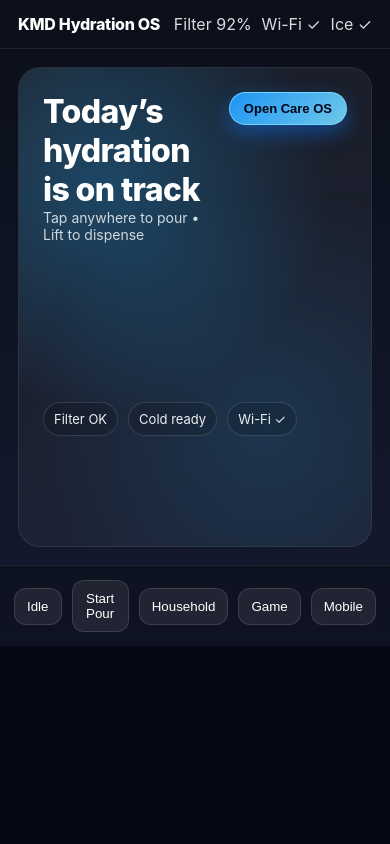
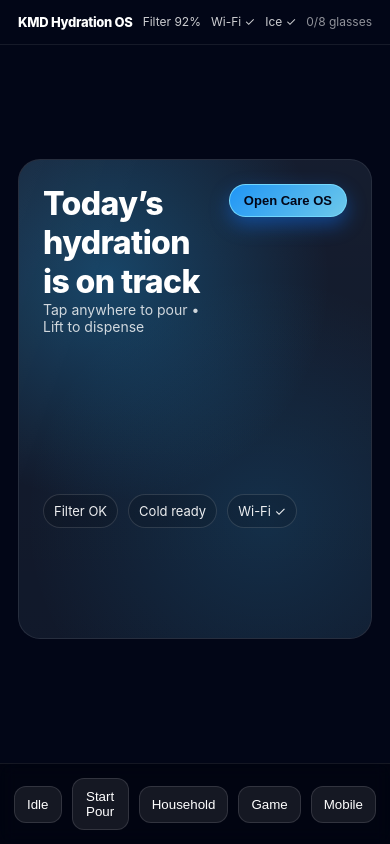
Before and after one commit to kenju621/kmd-hydration-os, a React (Vite) app: page / in a window 390 px wide. Built offline with nearby package versions, Linux system fonts and the light colour scheme.

Commit message:
Route Care & Mobile via /dispenser?view=… and wire nav buttons

```diff
--- a/src/app/AppRouter.tsx
+++ b/src/app/AppRouter.tsx
@@ -1,40 +1,36 @@
 // src/app/AppRouter.tsx
-import type React from "react";
+import React from "react";
 import { DispenserScreen } from "./routes/dispenser/DispenserScreen";
+import CareShell from "./routes/care/CareShell";
 import { MobileCompanion } from "./routes/mobile/MobileCompanion";
-import { CareShell } from "./routes/care/CareShell";
-import { ToastHost } from "../ui/toast/ToastHost";
 
 export function AppRouter() {
-  // Simple manual routing based on pathname
-  const pathname =
-    typeof window !== "undefined" ? window.location.pathname : "/dispenser";
-
-  let screen: React.ReactNode;
-
-  if (pathname.startsWith("/mobile")) {
-    screen = <MobileCompanion />;
-  } else if (pathname.startsWith("/care")) {
-    screen = <CareShell />;
-  } else {
-    // default to dispenser screen (also for "/dispenser")
-    screen = <DispenserScreen />;
+  // SSR / build-time safety
+  if (typeof window === "undefined") {
+    return <DispenserScreen />;
   }
 
-  return (
-    <div style={styles.appShell}>
-      {screen}
-      <ToastHost />
-    </div>
-  );
+  const { pathname, search } = window.location;
+  const params = new URLSearchParams(search);
+  const view = params.get("view");
+
+  // ✅ Canonical entry: /dispenser (and we also tolerate "/")
+  if (pathname.startsWith("/dispenser") || pathname === "/") {
+    if (view === "care") return <CareShell />;
+    if (view === "mobile") return <MobileCompanion />;
+    return <DispenserScreen />;
+  }
+
+  // ✅ Nice-to-have: local dev direct paths still work
+  if (pathname.startsWith("/care")) {
+    return <CareShell />;
+  }
+  if (pathname.startsWith("/mobile")) {
+    return <MobileCompanion />;
+  }
+
+  // Fallback: always show main dispenser
+  return <DispenserScreen />;
 }
 
-const styles: Record<string, React.CSSProperties> = {
-  appShell: {
-    minHeight: "100vh",
-    fontFamily:
-      '-apple-system, BlinkMacSystemFont, "SF Pro Text", system-ui, sans-serif',
-    backgroundColor: "#050712",
-    color: "#ffffff",
-  },
-};
+export default AppRouter;
--- a/src/app/routes/dispenser/DispenserScreen.tsx
+++ b/src/app/routes/dispenser/DispenserScreen.tsx
@@ -1,15 +1,22 @@
-import { useEffect } from "react";
+// src/app/routes/dispenser/DispenserScreen.tsx
+import React, { useEffect } from "react";
 import { AnimatePresence, motion } from "framer-motion";
+
 import { useHydration } from "../../../core/state/useHydration";
-import { addPourMl, bumpHouseholdGlasses, setMode, startPour, stopPour } from "../../../core/state/hydrationStore";
-
-import { ToastHost } from "../../../ui/toast/ToastHost";
+import {
+  addPourMl,
+  bumpHouseholdGlasses,
+  setMode,
+  startPour,
+  stopPour,
+} from "../../../core/state/hydrationStore";
 
 import { Idle } from "./screens/Idle";
 import { Pour } from "./screens/Pour";
 import { PostPour } from "./screens/PostPour";
 import { GamePerfectPour } from "./screens/GamePerfectPour";
 import { Household } from "./screens/Household";
+import { ToastHost } from "../../../ui/toast/ToastHost";
 
 export function DispenserScreen() {
   const s = useHydration();
@@ -17,39 +24,43 @@ export function DispenserScreen() {
   // Demo: auto-fill while pouring (replace with real sensor events later)
   useEffect(() => {
     if (s.mode !== "POURING") return;
-
-    // ✅ Slower + smoother so it feels like real water
-    const t = window.setInterval(() => addPourMl(10), 140);
-
-    return () => window.clearInterval(t);
+    const t = setInterval(() => addPourMl(18), 120);
+    return () => clearInterval(t);
   }, [s.mode]);
 
   return (
     <div style={styles.shell}>
+      {/* Top status bar */}
       <div style={styles.topBar}>
-        <div style={{ fontWeight: 800, letterSpacing: -0.3 }}>KMD Hydration OS</div>
-        <div style={{ opacity: 0.85, display: "flex", gap: 10, flexWrap: "wrap" }}>
+        <div style={{ fontWeight: 800, letterSpacing: -0.3 }}>
+          KMD Hydration OS
+        </div>
+        <div style={{ opacity: 0.8, display: "flex", gap: 10, fontSize: 12 }}>
           <span>Filter {s.filterPercent}%</span>
           <span>{s.wifiConnected ? "Wi-Fi ✓" : "Wi-Fi ✕"}</span>
           <span>{s.iceEnabled ? "Ice ✓" : "Ice ✕"}</span>
+          <span style={{ opacity: 0.7 }}>
+            {s.glassesToday}/{s.goalGlasses} glasses
+          </span>
         </div>
       </div>
 
+      {/* Main stage */}
       <div style={styles.stage}>
-        <ToastHost />
-
         <AnimatePresence mode="wait">
           {s.mode === "IDLE" && (
-            <motion.div key="idle" {...anim} style={styles.stageInner}>
+            <motion.div key="idle" {...anim}>
               <Idle onTap={() => startPour()} />
             </motion.div>
           )}
 
           {s.mode === "POURING" && (
-            <motion.div key="pour" {...anim} style={styles.stageInner}>
+            <motion.div key="pour" {...anim}>
               <Pour
                 onStop={() => {
                   stopPour();
+                  // Household bump is called inside stopPour in this version,
+                  // but this is a nice place if you want extra behavior.
                   bumpHouseholdGlasses();
                 }}
               />
@@ -57,7 +68,7 @@ export function DispenserScreen() {
           )}
 
           {s.mode === "POST_POUR" && (
-            <motion.div key="post" {...anim} style={styles.stageInner}>
+            <motion.div key="post" {...anim}>
               <PostPour
                 onGame={() => setMode("GAME")}
                 onSkip={() => setMode("IDLE")}
@@ -67,28 +78,32 @@ export function DispenserScreen() {
           )}
 
           {s.mode === "GAME" && (
-            <motion.div key="game" {...anim} style={styles.stageInner}>
+            <motion.div key="game" {...anim}>
               <GamePerfectPour onDone={() => setMode("IDLE")} />
             </motion.div>
           )}
 
           {s.mode === "HOUSEHOLD" && (
-            <motion.div key="house" {...anim} style={styles.stageInner}>
+            <motion.div key="house" {...anim}>
               <Household onBack={() => setMode("IDLE")} />
             </motion.div>
           )}
         </AnimatePresence>
       </div>
 
+      {/* Footer controls */}
       <div style={styles.footer}>
         <button onClick={() => setMode("IDLE")}>Idle</button>
         <button onClick={() => startPour()}>Start Pour</button>
         <button onClick={() => setMode("HOUSEHOLD")}>Household</button>
         <button onClick={() => setMode("GAME")}>Game</button>
-        <a href="/mobile" style={{ textDecoration: "none" }}>
+        <a href="/dispenser?view=mobile" style={{ textDecoration: "none" }}>
           <button>Mobile</button>
         </a>
       </div>
+
+      {/* Global toasts */}
+      <ToastHost />
     </div>
   );
 }
@@ -103,40 +118,30 @@ const anim = {
 const styles: Record<string, React.CSSProperties> = {
   shell: {
     height: "100%",
-    minHeight: 0,
-    background: "linear-gradient(180deg, #0B0F1A 0%, #141A2E 100%)",
+    background: "linear-gradient(180deg, #020617 0%, #020617 45%, #020617 100%)",
     color: "white",
     display: "flex",
     flexDirection: "column",
+    fontFamily:
+      "-apple-system, BlinkMacSystemFont, system-ui, -system-ui, sans-serif",
   },
-
   topBar: {
     display: "flex",
     justifyContent: "space-between",
     padding: "14px 18px",
     borderBottom: "1px solid rgba(255,255,255,0.08)",
+    fontSize: 13,
   },
-
   stage: {
     flex: 1,
-    minHeight: 0,
     display: "flex",
     alignItems: "center",
     justifyContent: "center",
     padding: 18,
+    paddingBottom: 28,
     position: "relative",
     zIndex: 1,
   },
-
-  stageInner: {
-    width: "100%",
-    height: "100%",
-    minHeight: 0,
-    display: "flex",
-    alignItems: "center",
-    justifyContent: "center",
-  },
-
   footer: {
     display: "flex",
     justifyContent: "center",
--- a/src/app/routes/dispenser/screens/Idle.tsx
+++ b/src/app/routes/dispenser/screens/Idle.tsx
@@ -5,7 +5,7 @@ export function Idle({ onTap }: { onTap: () => void }) {
   // Navigate to Care OS without triggering the pour tap
   const goToCare = (e: React.MouseEvent<HTMLButtonElement>) => {
     e.stopPropagation();
-    window.location.href = "/care";
+    window.location.href = "/dispenser?view=care";
   };
 
   return (
@@ -13,9 +13,9 @@ export function Idle({ onTap }: { onTap: () => void }) {
       {/* background wash */}
       <div style={styles.bg} />
 
-      {/* wave layers (infinite scroll via background-position) */}
-      <div style={{ ...styles.wave, ...styles.wave1 }} />
-      <div style={{ ...styles.wave, ...styles.wave2 }} />
+      {/* (Optional) wave layers — keep or remove as you like */}
+      {/* <div style={{ ...styles.wave, ...styles.wave1 }} />
+      <div style={{ ...styles.wave, ...styles.wave2 }} /> */}
 
       {/* shimmer sweep */}
       <div style={styles.shimmer} />
@@ -24,7 +24,9 @@ export function Idle({ onTap }: { onTap: () => void }) {
         <div style={styles.headerRow}>
           <div>
             <div style={styles.title}>Today’s hydration is on track</div>
-            <div style={styles.sub}>Tap anywhere to pour • Lift to dispense</div>
+            <div style={styles.sub}>
+              Tap anywhere to pour • Lift to dispense
+            </div>
           </div>
 
           {/* Top-right nav to Care OS */}
@@ -49,14 +51,14 @@ const styles: Record<string, React.CSSProperties> = {
   wrap: {
     position: "relative",
     width: "min(1100px, 100%)",
-    height: 480, // fixed panel height
-    maxHeight: "calc(100vh - 210px)", // stays above top bar + footer on smaller screens
+    height: 480,
+    maxHeight: "calc(100vh - 210px)",
     borderRadius: 22,
     overflow: "hidden",
     isolation: "isolate",
     cursor: "pointer",
     border: "1px solid rgba(255,255,255,0.10)",
-    background: "rgba(255,255,255,0.03)",
+    background: "rgba(15,23,42,0.96)",
   },
 
   bg: {
@@ -67,6 +69,7 @@ const styles: Record<string, React.CSSProperties> = {
       "radial-gradient(circle at 25% 25%, rgba(33,177,255,0.28), transparent 50%), radial-gradient(circle at 70% 75%, rgba(33,177,255,0.14), transparent 55%), linear-gradient(180deg, rgba(255,255,255,0.03), rgba(255,255,255,0.01))",
   },
 
+  // If you later want the waves back, re-enable in JSX above and set these:
   wave: {
     position: "absolute",
     left: 0,
@@ -81,25 +84,23 @@ const styles: Record<string, React.CSSProperties> = {
     maskImage: "linear-gradient(to top, rgba(0,0,0,1), rgba(0,0,0,0))",
     WebkitMaskImage: "linear-gradient(to top, rgba(0,0,0,1), rgba(0,0,0,0))",
   },
-
   wave1: {
     bottom: -5,
     opacity: 0.55,
-    backgroundImage: "var(--kmd-wave1)", // defined in global CSS
+    backgroundImage: "var(--kmd-wave1)", // optional: defined in global CSS
     animation: "kmdWaveScrollLeft 6.5s linear infinite",
   },
-
   wave2: {
     bottom: 15,
     opacity: 0.35,
-    backgroundImage: "var(--kmd-wave2)", // defined in global CSS
+    backgroundImage: "var(--kmd-wave2)", // optional
     animation: "kmdWaveScrollRight 10.5s linear infinite",
   },
 
   shimmer: {
     position: "absolute",
     inset: 0,
-    zIndex: 2,
+    zIndex: 1,
     pointerEvents: "none",
     mixBlendMode: "screen",
     opacity: 0.5,
@@ -113,9 +114,9 @@ const styles: Record<string, React.CSSProperties> = {
 
   content: {
     position: "relative",
-    zIndex: 3,
+    zIndex: 2,
     padding: 24,
-    paddingBottom: 110, // reserves room so waves never collide with footer
+    paddingBottom: 110,
     display: "flex",
     flexDirection: "column",
     gap: 10,
```
